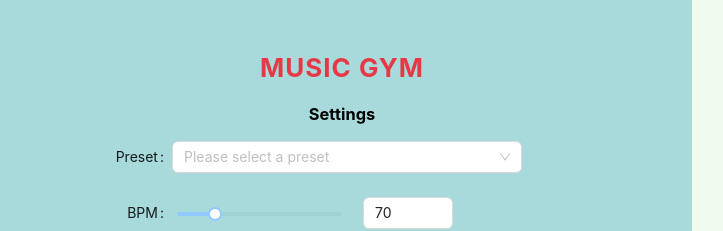
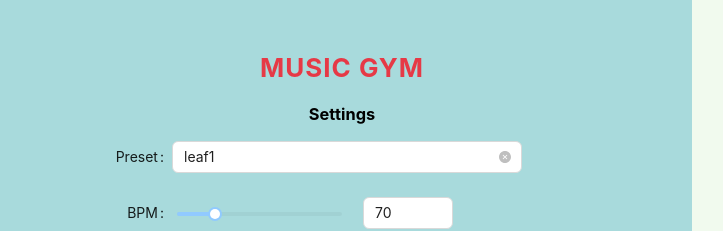
Before and after one commit to LizaAgey/music_gym, a React (Create React App) app: page / in a window 1280 px wide. Shown: the top 231 px of the page, without its empty margins (8-731 px from the left). Built offline with nearby package versions, Linux system fonts and the light colour scheme.

Commit message:
feat: treeselect

```diff
--- a/src/components/PresetElementsList/PresetElementsList.tsx
+++ b/src/components/PresetElementsList/PresetElementsList.tsx
@@ -3,25 +3,24 @@ import {RootState, useAppDispatch} from "../../store/store";
 import {useSelector} from "react-redux";
 import styles from './PresetElementsList.module.scss'
 import {Divider, List, Typography} from "antd";
-import {PresetMode} from "../../store/slices/settings/types";
+import {EPresetMode} from "../../store/slices/settings/types";
 
 
 export const PresetElementsList: React.FC = () => {
-    const dispatch = useAppDispatch();
     const settingsState = useSelector((state: RootState) => state.settings);
 
     return (
         <>
             {!settingsState.isInProgress && settingsState.preset.id !== 0  ?
                 <div className={styles.container}>
-                    <Divider orientation="left">{settingsState.preset.name}</Divider>
+                    <Divider orientation="left">{settingsState.preset.title}</Divider>
                     <List
-                        header={<div>{PresetMode[settingsState.preset.type]}S</div>}
+                        header={<div>{EPresetMode[settingsState.preset.type]}S</div>}
                         bordered
                         dataSource={settingsState.preset.elements}
                         renderItem={(item) => (
                             <List.Item>
-                                <Typography.Text mark></Typography.Text> {item.value}
+                                <Typography.Text mark></Typography.Text> {item}
                             </List.Item>
                         )}
                     />
--- a/src/components/Sidebar/Sidebar.tsx
+++ b/src/components/Sidebar/Sidebar.tsx
@@ -1,13 +1,15 @@
 import React, {useEffect} from 'react';
 import styles from './Sidebar.module.css'
-import {Button, Col, Form, InputNumber, Row, Select, Slider, Switch} from 'antd';
+import {Button, Col, Divider, Form, InputNumber, Row, Select, Slider, Switch} from 'antd';
 import {presetsInitialData} from '../../data/presetsInitialData';
 import {RootState, useAppDispatch} from "../../store/store";
 import {initPresets, saveSettings, setPreset, stopProgress} from "../../store/slices/settings/slice";
-import {PresetType} from "../../store/slices/settings/types";
+import {EPresetMode, PresetType} from "../../store/slices/settings/types";
 import {useSelector} from "react-redux";
 import {useNavigate} from "react-router-dom";
 import TextArea from "antd/es/input/TextArea";
+import {MyTreeSelect} from "../ui/MyTreeSelect";
+import {CheckOutlined, CloseOutlined} from "@mui/icons-material";
 
 
 export type FormSettingsValuesType = {
@@ -19,6 +21,7 @@ export type FormSettingsValuesType = {
     isShowNext: boolean,
     elements: string
     isRandom: boolean
+    key: string
 }
 
 export const Sidebar: React.FC = () => {
@@ -46,12 +49,6 @@ export const Sidebar: React.FC = () => {
         labelCol: {span: 6},
         wrapperCol: {span: 14},
     };
-    const {Option} = Select;
-
-    const onPresetSelectChangeHandler = (currentPresetName: string) => {
-        let find = settingsState.presetsInitialData.find(p => p.name === currentPresetName);
-        find && dispatch(setPreset(find));
-    }
 
     const onStartButtonHandler = (formValues: FormSettingsValuesType) => {
         formValues.bpm = bpm ? bpm : 0;
@@ -81,18 +78,49 @@ export const Sidebar: React.FC = () => {
                     <Form.Item
                         name="preset"
                         label="Preset">
+                        <MyTreeSelect settingsState={settingsState}/>
+                    </Form.Item>
 
-                        <Select
-                            onChange={onPresetSelectChangeHandler}
-                            placeholder="Please select a preset">
-                            {settingsState.presetsInitialData.map((preset: PresetType) => {
-                                return <Option value={preset.title}
-                                               id={preset.id}
-                                               key={preset.id}
-                                >{preset.title}</Option>
-                            })}
-                        </Select>
-                    </Form.Item>
+                    {settingsState.preset.type === EPresetMode.DEGREE && <>
+                        <Divider plain>Progression settings</Divider>
+                        <Form.Item
+                            name="key"
+                            label="key">
+
+                            <Select
+                                showSearch
+                                placeholder="Key"
+                                // optionFilterProp="children"
+                                // filterOption={(input, option) =>
+                                //     (option?.label ?? '').toLowerCase().includes(input.toLowerCase())
+                                // }
+                                options={[
+                                    {
+                                        value: 'A',
+                                        label: 'A',
+                                    },
+                                    {
+                                        value: 'B',
+                                        label: 'B',
+                                    },
+                                    {
+                                        value: 'C',
+                                        label: 'C',
+                                    },
+                                ]}
+                            />
+                        </Form.Item>
+                        <Form.Item name="major" label="Major">
+                            <Switch defaultChecked
+                            />
+                        </Form.Item>
+                        <Form.Item name="seventh" label="Seventh chords">
+                            <Switch defaultChecked
+                            />
+                        </Form.Item>
+                        <Divider/>
+                    </>}
+
 
                     <Form.Item name="bpm" label="BPM">
                         <Row>
--- /dev/null
+++ b/src/components/ui/MyTreeSelect.tsx
@@ -0,0 +1,89 @@
+import React from "react";
+import {TreeSelect} from 'antd';
+import {EPresetMode, PresetType, SettingsPageType} from "../../store/slices/settings/types";
+import {DataNode} from 'antd/lib/tree';
+import {setPreset} from "../../store/slices/settings/slice";
+import {useAppDispatch} from "../../store/store";
+
+
+interface Props {
+    settingsState: SettingsPageType;
+}
+
+export const MyTreeSelect: React.FC<Props> = ({settingsState}) => {
+    const dispatch = useAppDispatch();
+    const [value, setValue] = React.useState<string>();
+    const treeData: DataNode[] = getTreeData(settingsState.presetsInitialData);
+
+    const onChange = (newValue: string) => {
+        setValue(newValue);
+        let find = settingsState.presetsInitialData.find(p => p.title === newValue);
+        find && dispatch(setPreset(find));
+    };
+
+    return (
+        <>
+            <TreeSelect
+                showSearch
+                style={{width: '100%'}}
+                value={value}
+                dropdownStyle={{maxHeight: 400, overflow: 'auto'}}
+                placeholder="Please select"
+                allowClear
+                treeDefaultExpandedKeys={["Notes"]}
+                onChange={onChange}
+                treeData={treeData}
+                defaultValue="leaf1"
+            />
+        </>
+    );
+}
+
+const getTreeData = (objects: Array<PresetType>): DataNode[] => {
+
+    const result: any = [
+        {
+            value: 'Notes',
+            title: 'Notes',
+            children: [],
+        },
+        {
+            value: 'Progressions',
+            title: 'Progressions',
+            children: [],
+        },
+    ]
+
+    objects.forEach((object) => {
+        if (object.type == EPresetMode.DEGREE) {
+            let progression = result.find((el: any) => el.value === 'Progressions');
+            let category = progression.children.find((el: any) => el.value === object.category?.toString());
+            if (category) {
+                category.children.push({
+                    value: object.title,
+                    title: object.title
+                })
+            } else {
+                progression.children.push({
+                    value: object.category,
+                    title: object.category,
+                    children: [{
+                        value: object.title,
+                        title: object.title
+                    }]
+                })
+            }
+        } else if (object.type == EPresetMode.NOTE) {
+            result.find((el: any) => el.value === 'Notes')
+                .children.push(
+                {
+                    value: object.title,
+                    title: object.title,
+                }
+            )
+        }
+
+    });
+
+    return result;
+};
--- a/src/data/presetsInitialData.ts
+++ b/src/data/presetsInitialData.ts
@@ -1,23 +1,38 @@
-import {PresetMode, PresetType} from "../store/slices/settings/types";
+import {ECategory, EPresetMode, PresetType} from "../store/slices/settings/types";
 
 export const presetsInitialData: Array<PresetType>  = [
     {
         id: 1,
         title: 'All notes with sharps',
-        type: PresetMode.NOTE,
+        type: EPresetMode.NOTE,
         elements: [ 'C', 'C#', 'D', 'D#', 'E', 'F', 'F#', 'G', 'G#', 'A', 'A#', 'B' ]
     },
     {
         id: 2,
         title: 'All clean notes',
-        type: PresetMode.NOTE,
+        type: EPresetMode.NOTE,
         elements: [ 'C', 'D', 'E', 'F', 'G', 'A', 'B' ]
 
     },
     {
         id: 3,
         title: '2 - 5 - 1',
-        type: PresetMode.DEGREE,
+        type: EPresetMode.DEGREE,
+        category: ECategory.BLUES,
+        elements: [ 2, 5, 1 ]
+    },
+    {
+        id: 4,
+        title: '3 - 2 - 9 - 1',
+        type: EPresetMode.DEGREE,
+        category: ECategory.BLUES,
+        elements: [ 2, 5, 1 ]
+    },
+    {
+        id: 5,
+        title: '3 - 1 - 7',
+        type: EPresetMode.DEGREE,
+        category: ECategory.POP,
         elements: [ 2, 5, 1 ]
     }
 ]
--- a/src/store/slices/settings/slice.ts
+++ b/src/store/slices/settings/slice.ts
@@ -1,5 +1,5 @@
 import {createSlice, PayloadAction} from "@reduxjs/toolkit";
-import {PresetMode, PresetType, SettingsPageType} from "./types";
+import {EPresetMode, PresetType, SettingsPageType} from "./types";
 import {FormSettingsValuesType} from "../../../components/Sidebar/Sidebar";
 
 export const initialState: SettingsPageType = {
@@ -7,7 +7,7 @@ export const initialState: SettingsPageType = {
         id: 0,
         title: 'Preset 1',
         elements: [],
-        type: PresetMode.UNDEFINED
+        type: EPresetMode.UNDEFINED
     },
     rawElements: [],
     trainingPeriod: 3,
--- a/src/store/slices/settings/types.ts
+++ b/src/store/slices/settings/types.ts
@@ -10,14 +10,16 @@ export type SettingsPageType = {
     isRandom: boolean
     rawElements: Array<string>
     preset: PresetType
+    key?: string
     presetsInitialData: Array<PresetType>
 }
 
 export type PresetType = {
     id: number
     title: string
-    type: PresetMode
+    type: EPresetMode
     elements: Array<String | number>
+    category?: ECategory
     // elements: Array<PresetElementType>
 }
 
@@ -27,6 +29,10 @@ export type PresetElementType = {
     sound?: string
 }
 
-export enum PresetMode {
+export enum EPresetMode {
     NOTE, CHORD, DEGREE, UNDEFINED
 }
+
+export enum ECategory {
+    POP= 'Pop', BLUES = 'Blues', JAZZ = 'Jazz'
+}
```
